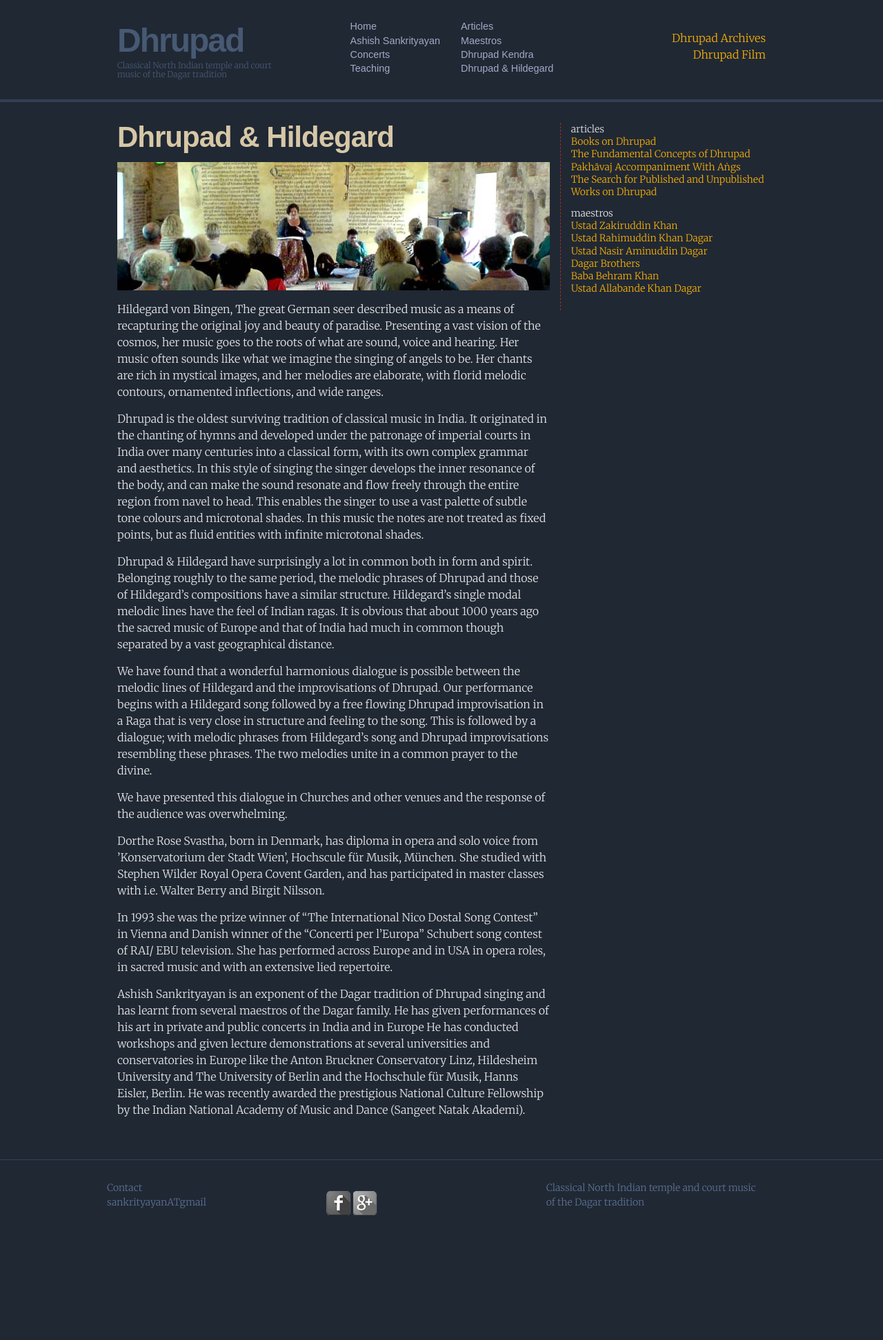
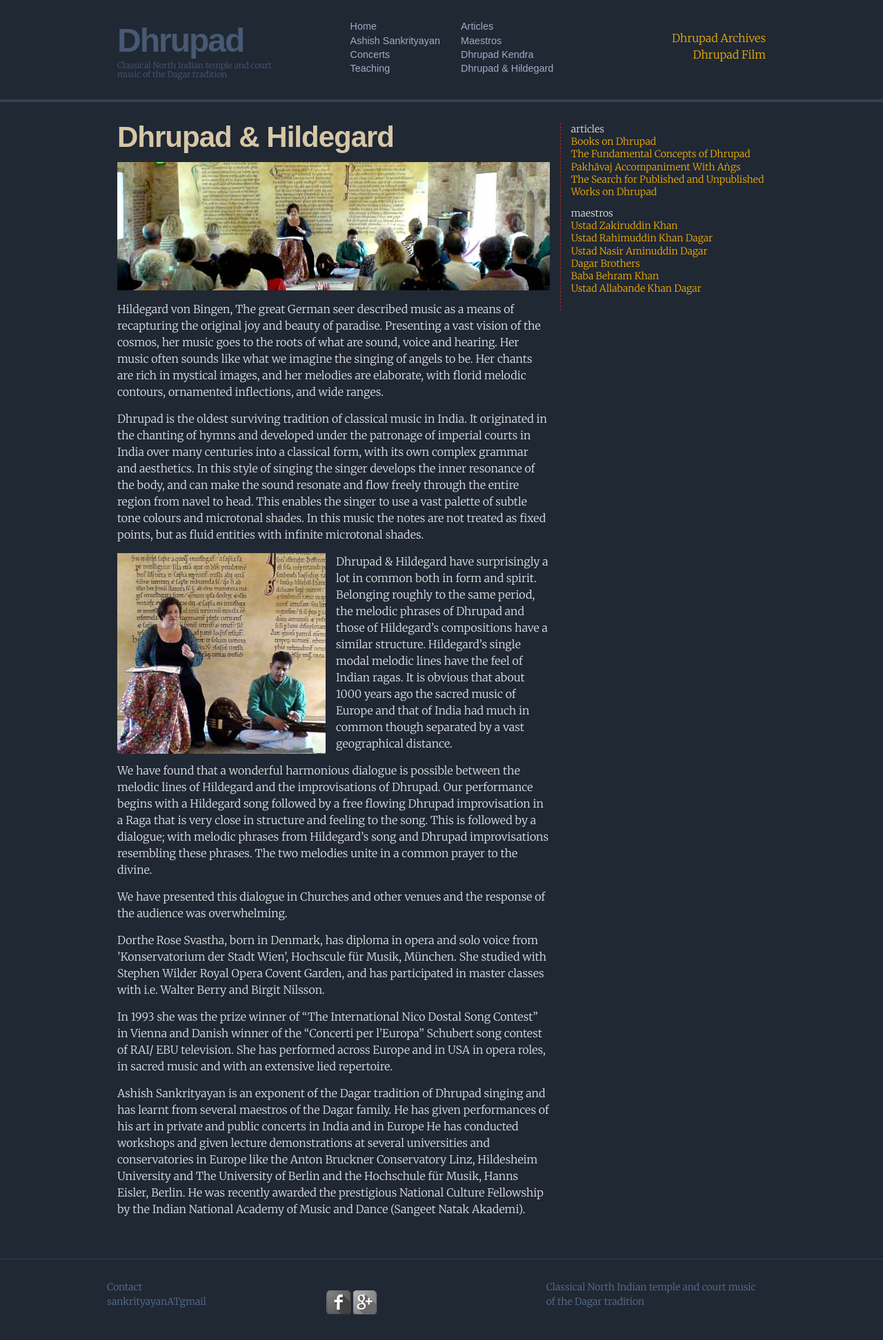
Before and after one commit to sama66/q3, a Jekyll site: the page built from dhrupad-hildegard.md, in a window 1280 px wide. Shown: the whole page at 69% size. Built offline with Jekyll 4.4.1, drawn with Linux system fonts in a browser that asks for light colours; some web fonts are replaced; before the commit the page ends 1799 px from its top, so only the background shows below that.

Commit message:
esrum odd image

```diff
--- a/dhrupad-hildegard.md
+++ b/dhrupad-hildegard.md
@@ -10,6 +10,8 @@ Hildegard von Bingen, The great German seer described music as a means of recapt
 
 Dhrupad is the oldest surviving tradition of classical music in India. It originated in the chanting of hymns and developed under the patronage of imperial courts in India over many centuries into a classical form, with its own complex grammar and aesthetics. In this style of singing the singer develops the inner resonance of the body, and can make the sound resonate and flow freely through the entire region from navel to head. This enables the singer to use a vast palette of subtle tone colours and microtonal shades. In this music the notes are not treated as fixed points, but as fluid entities with infinite microtonal shades.
 
+![Esrum]({{ site.baseurl }}/asset/img/medium/esrum2.jpg){:.image-left}
+
 Dhrupad & Hildegard have surprisingly a lot in common both in form and spirit. Belonging roughly to the same period, the melodic phrases of Dhrupad and those of Hildegard’s compositions have a similar structure. Hildegard’s single modal melodic lines have the feel of Indian ragas. It is obvious that about 1000 years ago the sacred music of Europe and that of India had much in common though separated by a vast geographical distance.
 
 We have found that a wonderful harmonious dialogue is possible between the melodic lines of Hildegard and the improvisations of Dhrupad. Our performance begins with a Hildegard song followed by a free flowing Dhrupad improvisation in a Raga that is very close in structure and feeling to the song. This is followed by a dialogue; with melodic phrases from Hildegard’s song and Dhrupad improvisations resembling these phrases. The two melodies unite in a common prayer to the divine.
```
Also changed, not shown: asset/img/medium/Esrum2.jpg (added).
